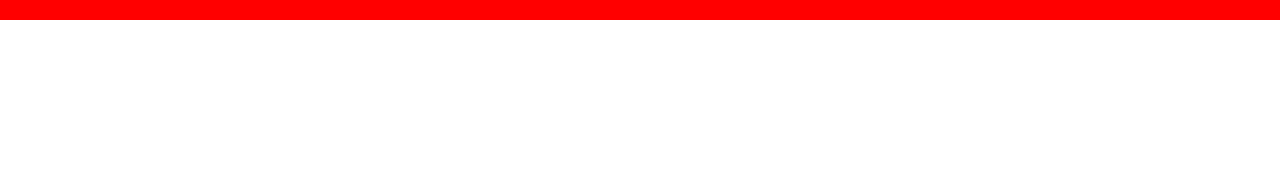
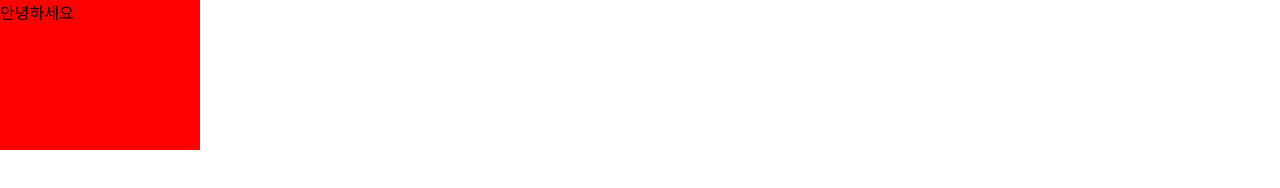
Before and after one commit to yykdev/html_css_second_step, a plain HTML site: page index.html in a window 1280 px wide. Drawn offline with Linux system fonts and the light colour scheme.

Commit message:
수업 내용 정리

```diff
--- a/css/main.css
+++ b/css/main.css
@@ -5,5 +5,6 @@ body {
 
 div {
     background-color: red;
-    height: 20px;
+    width: 200px;
+    height: 150px;
 }
--- a/index.html
+++ b/index.html
@@ -6,6 +6,6 @@
     <link rel="stylesheet" href="/css/main.css">
 </head>
 <body>
-    <div></div>
+    <div>안녕하세요</div>
 </body>
 </html>
```
